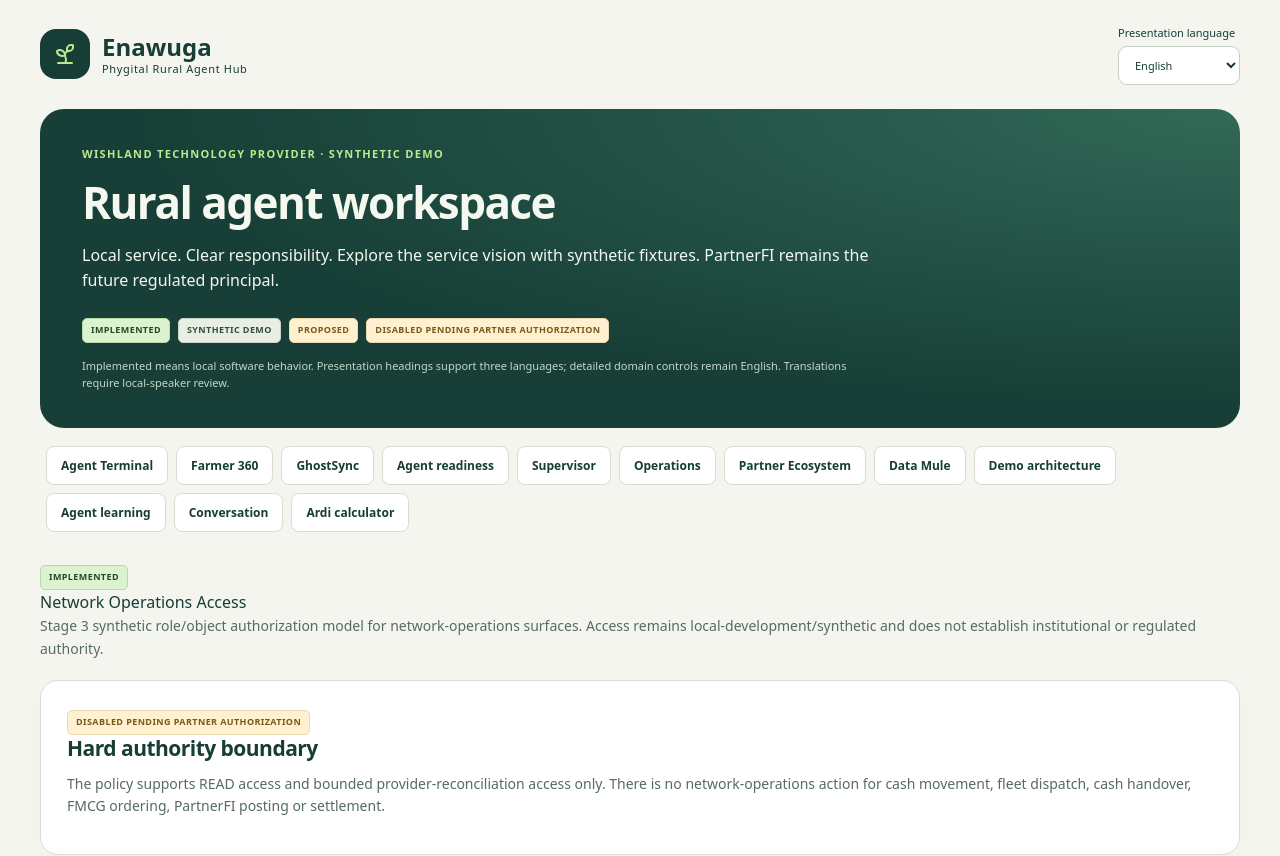
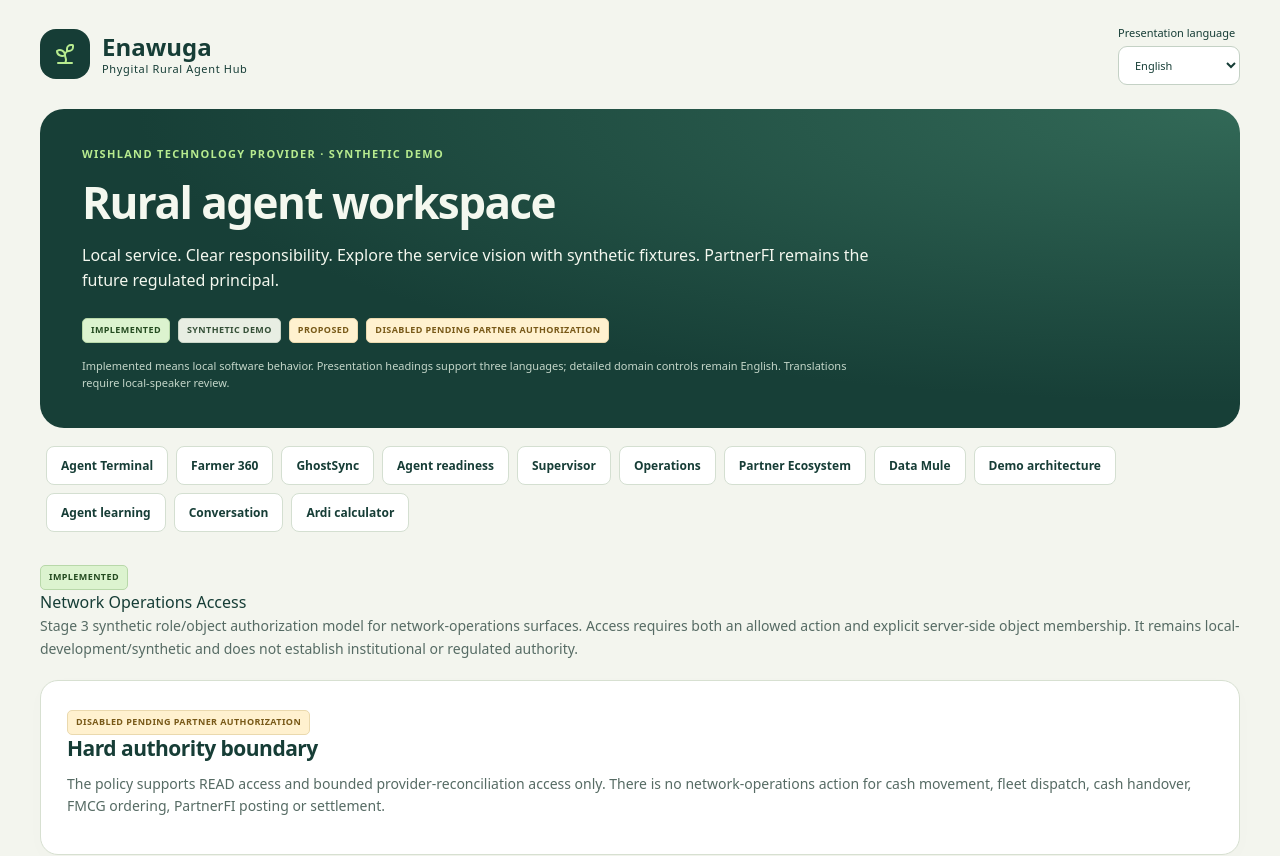
Before and after one commit to abeselomchernet/Phygital-rural-Agent-Hub, a React (Vite) app: page /network-operations in a window 1280 px wide. Shown: the top 856 px of the page. Built offline with nearby package versions, Linux system fonts and the light colour scheme.

Commit message:
Clarify network object scope enforcement in access UX

```diff
--- a/src/pages/NetworkOperationsAccess.tsx
+++ b/src/pages/NetworkOperationsAccess.tsx
@@ -25,7 +25,8 @@ export default function NetworkOperationsAccess() {
         <h1>Network Operations Access</h1>
         <p>
           Stage 3 synthetic role/object authorization model for network-operations
-          surfaces. Access remains local-development/synthetic and does not establish
+          surfaces. Access requires both an allowed action and explicit server-side
+          object membership. It remains local-development/synthetic and does not establish
           institutional or regulated authority.
         </p>
       </div>
```
